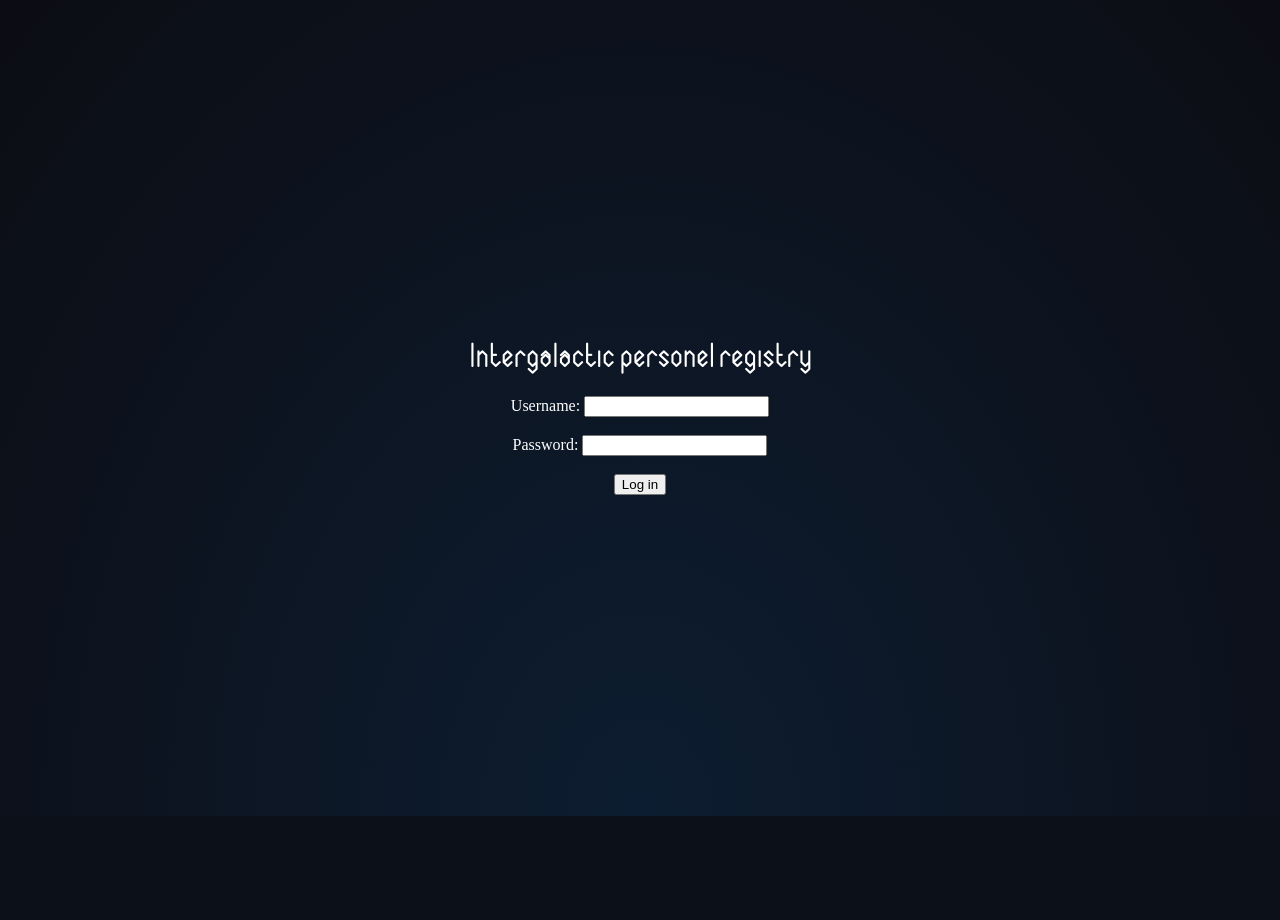
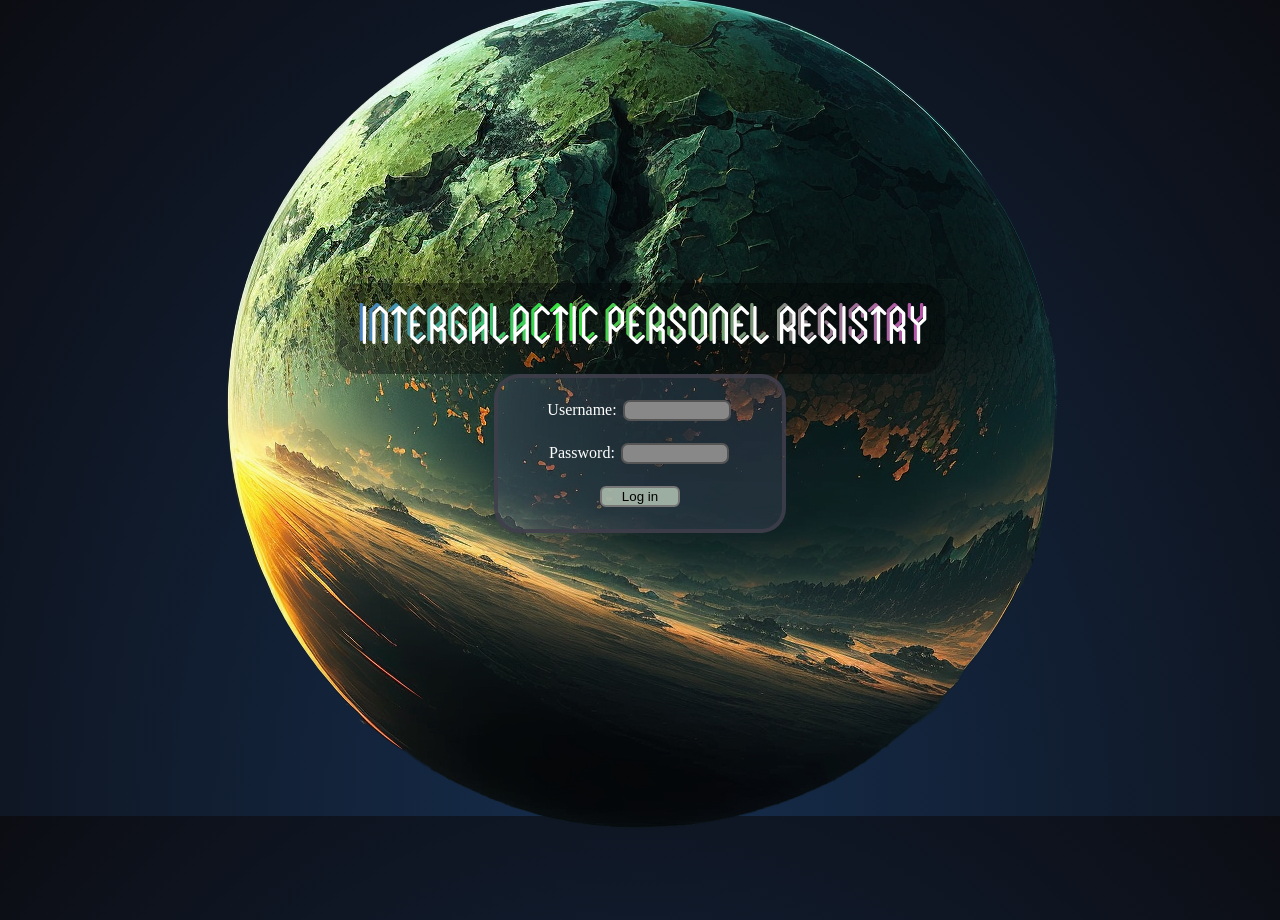
Before and after one commit to Kokke3000/LarpNet, a PHP site: page /LoginPage/login.html in a window 1280 px wide. Before the commit the page ends 816 px from the top, so only its background shows below. Run offline with PHP 8.4, Linux system fonts and the light colour scheme.

Commit message:
login site style

```diff
--- a/LarpNet/LoginPage/Login.css
+++ b/LarpNet/LoginPage/Login.css
@@ -3,9 +3,10 @@
   font-family: eli;
 }
 #center {
-    text-align: center;
-    position: relative;
-    top: 50%;
+  text-align: center;
+  position: relative;
+  top: 50%;
+  height: auto;
 }
 body {
   font-family: initial;
@@ -13,14 +14,86 @@ body {
   justify-content: center;
   align-items: center;
   min-height: 100vh;
-   background: radial-gradient(ellipse at bottom, #0d1d31 0%, #0c0d13 100%);
+   background: radial-gradient(ellipse at bottom, #162e4e 0%, #0c0d13 100%);
   overflow: hidden;
 }
 
+
+.planet{
+  display: block;
+
+  width: 80%;
+  position: absolute;
+}
+
+.login{
+  align-items: center;
+  background-color: #8d8db92a;
+  border-radius: 25px;
+  border: 4px solid #403f4bda;
+  padding: 20px;
+  width: 40%;
+  height: auto;
+  margin: auto;
+}
+.h1div{
+  border-radius: 25px;
+  background-color: #00000059;
+  bottom: 40px;
+  padding: auto;
+  align-items: center;
+}
 h1{
   font-family: eli;
-  color: white;
+  margin: 20px;
+  text-transform: uppercase;
+  color: rgb(255, 255, 255);
+  background-color: #111;
+  font-size: 50px;
+  bottom: 30px;
+  background-clip: text;
+  text-shadow: 3px 3px #ffffff;
+  background-image: linear-gradient(
+    90deg,
+    #30c9e4 0%,
+    #4d58ff 25%,
+    #37e23f 50%,
+    #ff00ea 100%
+  );
+  background-size: auto auto;
+  background-clip: border-box;
+  background-size: 200% auto;
+  color: #fff;
+  background-clip: text;
+
+  -webkit-background-clip: text;
+  -webkit-text-fill-color: transparent;
+  animation: textclip 5s linear infinite;
+  display: inline-block;
 }
+@keyframes textclip {
+  to {
+    background-position: 200% center;
+  }
+}
+
+#password, #username{
+  width: 100px;
+  margin: 2px;
+  border-radius: 7px;
+  background-color: #888;
+  border: 2px solid #555;
+}
+#login{
+  width: 80px;
+  margin: 2px;
+  border-radius: 6px;
+  background-color: #bcbc;
+  border: 2px solid #777;
+}
+
+
+
 label{
   color: white;
 }
--- a/LarpNet/LoginPage/login.html
+++ b/LarpNet/LoginPage/login.html
@@ -8,14 +8,19 @@
         <title>Login page</title>
     </head>
     <body>
+        <img class="planet" src="planet.png" alt="planeetta">
         <div id="center">
+            <div class="h1div">
             <h1>Intergalactic personel registry</h1>
+            </div>
             <form action="Check.php" method="post" d="Form">
-                <label for="username">Username:</label>
-                <input type="text" id="username" name="username" required="yes"><br><br>
-                <label for="password">Password:</label>
-                <input type="password" id="password" name="password" required="yes"><br><br>
-                <input type="submit" value="Log in">
+                <div class="login">
+                    <label for="username">Username:</label>
+                    <input type="text" id="username" name="username" required="yes"><br><br>
+                    <label for="password">Password:</label>
+                    <input type="password" id="password" name="password" required="yes"><br><br>
+                    <input type="submit" id="login" value="Log in">
+                </div>
           </form>
         </div>
     </body>
```
Also changed, not shown: LarpNet/LoginPage/planet.png (added).
